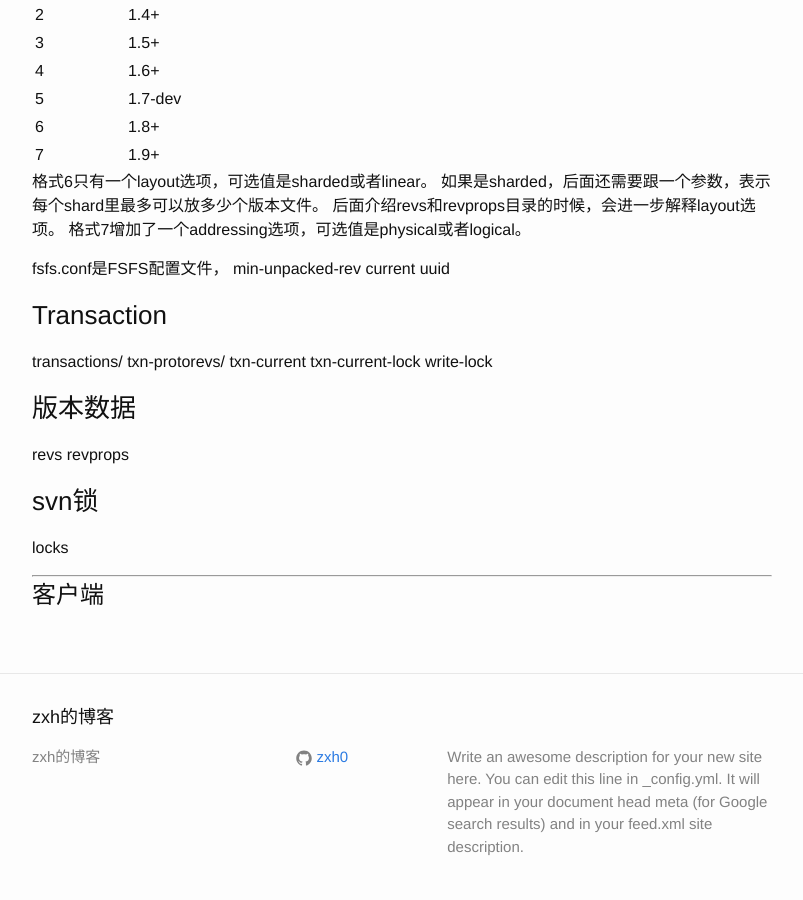
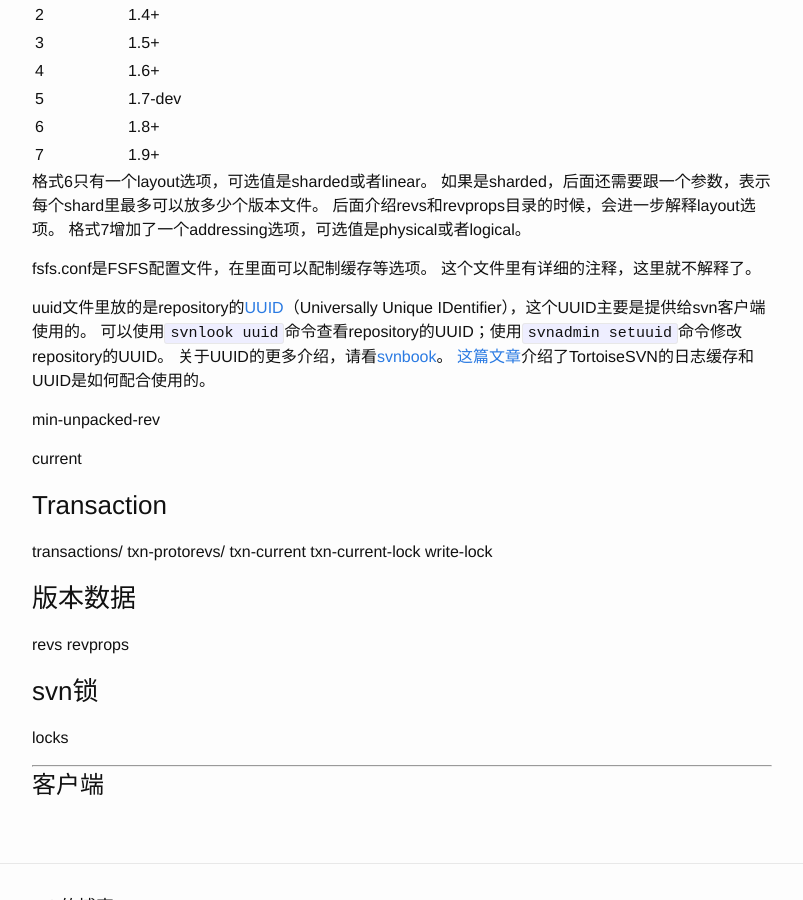
Before and after one commit to 777404/myblog, a Jekyll site: the page built from blog/_posts/2015-11-12-how-svn-works.md, in a window 1280 px wide and 900 px high, scrolled down 3095 px. Shown: the whole window, without its empty margins (238-1041 px from the left). Built offline with Jekyll 4.4.1, drawn with Linux system fonts in a browser that asks for light colours; Markdown is read by kramdown in place of the engine named in the settings.

Commit message:
repo uuid

```diff
--- a/blog/_posts/how-svn-works/server/02-fsfs-structure.md
+++ b/blog/_posts/how-svn-works/server/02-fsfs-structure.md
@@ -31,10 +31,17 @@ layout sharded 1000
 后面介绍revs和revprops目录的时候，会进一步解释layout选项。
 格式7增加了一个addressing选项，可选值是physical或者logical。
 
-fsfs.conf是FSFS配置文件，
+fsfs.conf是FSFS配置文件，在里面可以配制缓存等选项。
+这个文件里有详细的注释，这里就不解释了。
+
+uuid文件里放的是repository的[UUID](https://en.wikipedia.org/wiki/Universally_unique_identifier)（Universally Unique IDentifier），这个UUID主要是提供给svn客户端使用的。
+可以使用`svnlook uuid`命令查看repository的UUID；使用`svnadmin setuuid`命令修改repository的UUID。
+关于UUID的更多介绍，请看[svnbook](http://svnbook.red-bean.com/en/1.8/svn.reposadmin.maint.html#svn.reposadmin.maint.uuids)。
+[这篇文章](http://tortoisesvn.net/logcacheuuids.html)介绍了TortoiseSVN的日志缓存和UUID是如何配合使用的。
+
 min-unpacked-rev
+
 current
-uuid
 
 ### Transaction
 
```
